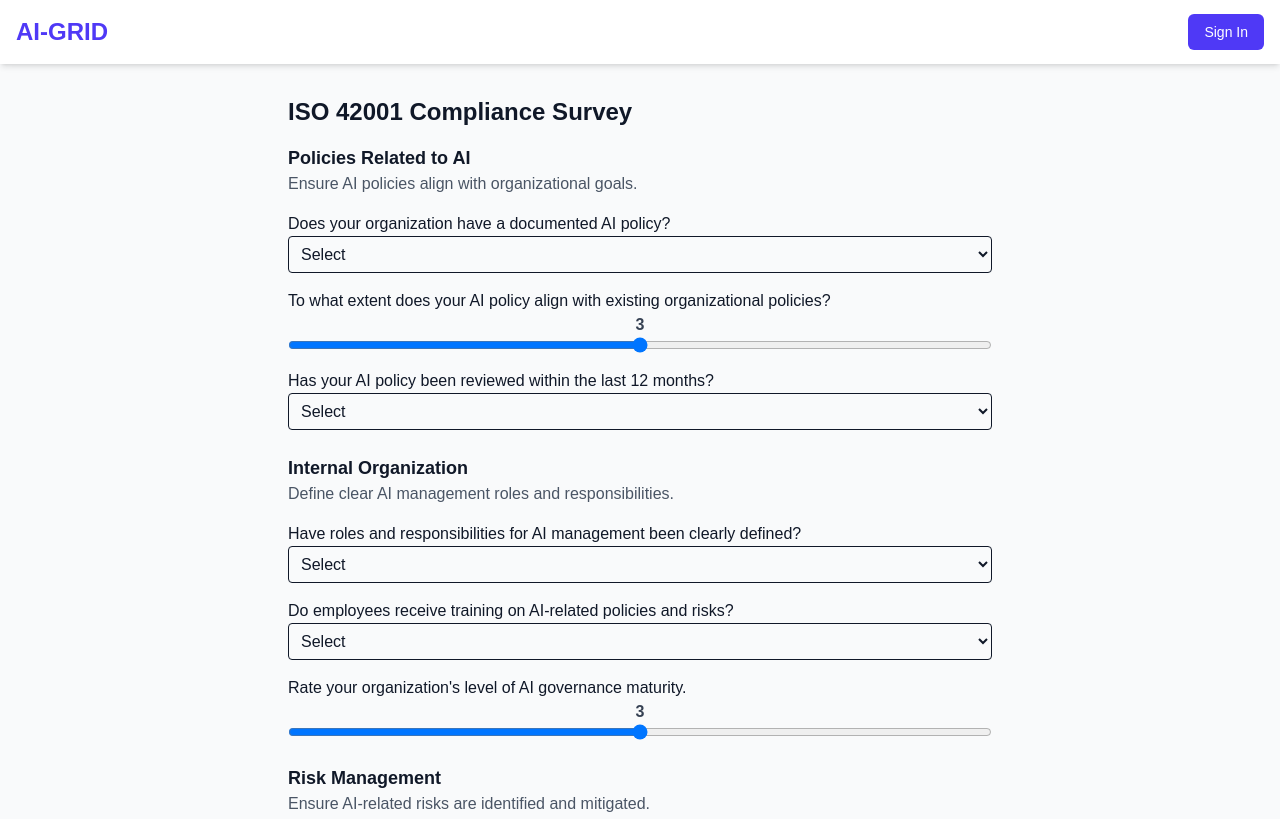
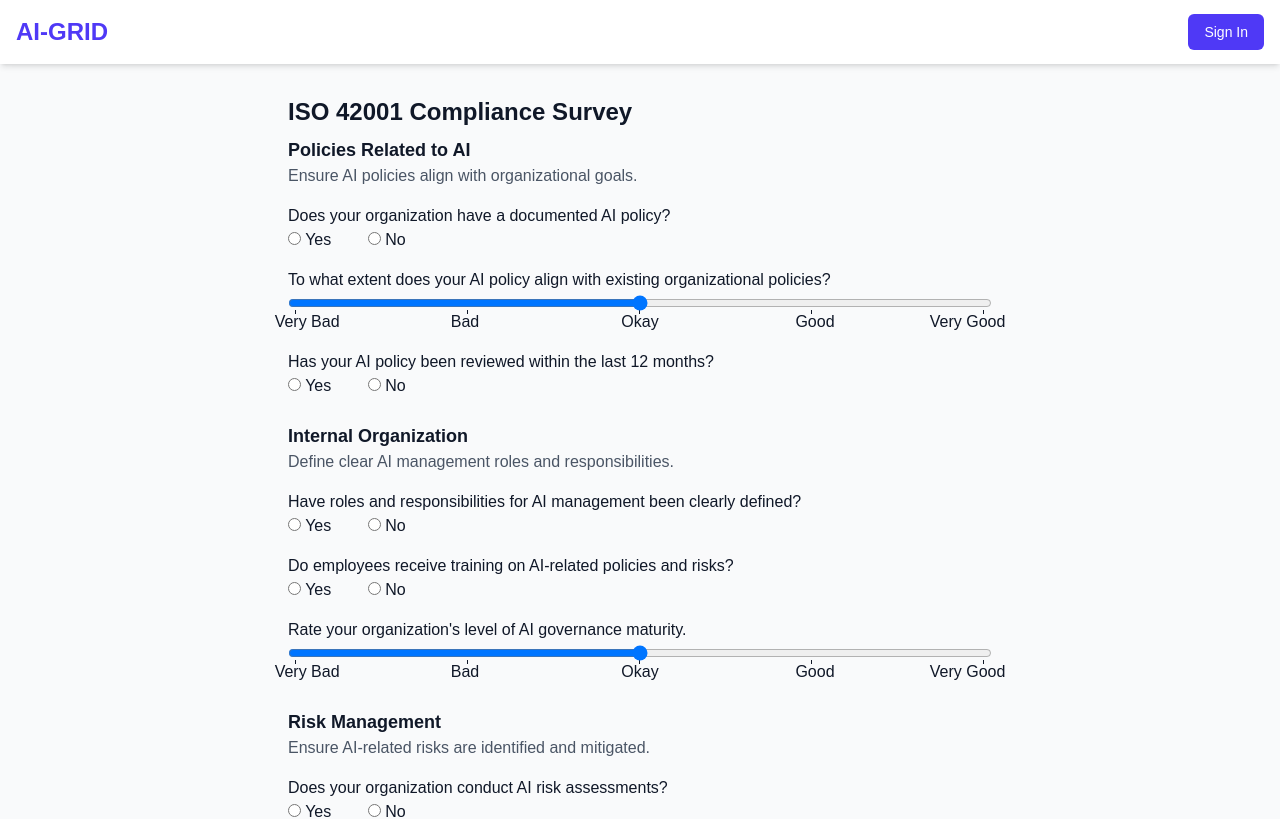
Before and after one commit to SamerMu/ai-grid, a Next.js app: page /survey in a window 1280 px wide. Shown: the top 819 px of the page. Built offline with nearby package versions, Linux system fonts and the light colour scheme; no server answers.

Commit message:
Test branch for styling stuff; changed yes/no questions to radio buttons and gave sliders the tick marks and labels. Taken from an old version when we implemented the most basic user auth so many issues might have been fixed elsewhere.

```diff
--- a/data/questions.js
+++ b/data/questions.js
@@ -52,7 +52,7 @@ const questions = [
         },
         {
           text: "How frequently are AI risk assessments conducted?",
-          type: "likert",
+          type: "dropdown",
           weight: 8,
         },
         {
--- a/src/app/globals.css
+++ b/src/app/globals.css
@@ -22,3 +22,27 @@ body {
   background: var(--background);
   font-family: Arial, Helvetica, sans-serif;
 }
+
+input[type=range] {
+  width: 100%;
+  max-width: 100%;
+  margin-left: 0;
+}
+
+input[type=range] + datalist {
+    display: flex;
+    margin-top: -4px;
+}
+input[type=range] + datalist option {
+    display: inline-block;
+    width: calc((700px) / (4));
+    text-align: center;
+}
+input[type=range] + datalist option:first-child {
+    width: calc((775px) / ((4) * 2) + 6px);
+    text-align: left;
+}
+input[type=range] + datalist option:last-child {
+    width: calc((775px) / ((4) * 2) + 6px);
+    text-align: right;
+}
--- a/src/app/survey/page.js
+++ b/src/app/survey/page.js
@@ -42,7 +42,7 @@ export default function Survey() {
 
   return (
     <div className="p-8 max-w-3xl mx-auto">
-      <h1 className="text-2xl font-bold mb-4">ISO 42001 Compliance Survey</h1>
+      <h1 className="text-2xl font-bold mb-2">ISO 42001 Compliance Survey</h1>
       {questions.map((section) => (
         <div key={section.section} className="mb-6">
           <h2 className="text-lg font-semibold">{section.section}</h2>
@@ -51,28 +51,40 @@ export default function Survey() {
             <div key={index} className="mt-4">
               <label className="block font-medium">{q.text}</label>
               {q.type === "yesno" ? (
-                <select
-                  onChange={(e) => handleChange(section, index, e.target.value)}
-                  className="w-full p-2 border rounded"
-                >
-                  <option value="">Select</option>
-                  <option value="yes">Yes</option>
-                  <option value="no">No</option>
-                </select>
+                <>
+                  <input type="radio" id={"yesbox"+q.text} name={q.text} value="yes" />
+                  <label for={"yesbox"+q.text}> Yes &emsp;&emsp;</label>
+                  <input type="radio" id={"nobox"+q.text} name={q.text} value="no" />
+                  <label for={"nobox"+q.text}> No</label>
+                </>
               ) : q.type === "likert" ? (
                 <div className="flex flex-col items-center">
-                  <span className="font-semibold text-gray-700">
-                    {responses[`${section.section}-${index}`] || "3"} {/* Display the current value */}
-                  </span>
                   <input
                     type="range"
+                    list="rangeslider"
                     min="1"
                     max="5"
                     value={responses[`${section.section}-${index}`] || "3"} // Set the value from responses
                     onChange={(e) => handleChange(section, index, e.target.value)}
                     className="w-full"
                   />
+                  <datalist id="rangeslider">
+                    <option value="1">Very Bad</option>
+                    <option value="2">Bad</option>
+                    <option value="3">Okay</option>
+                    <option value="4">Good</option>
+                    <option value="5">Very Good</option>
+                  </datalist>
                 </div>
+              ) : q.type === "dropdown" ? (
+                <select
+                  onChange={(e) => handleChange(section, index, e.target.value)}
+                  className="w-full p-2 border rounded"
+                >
+                  <option value="">Select</option>
+                  <option value="Yearly">Yearly</option>
+                  <option value="Bi-Yearly">Bi-Yearly</option>
+                </select>
               ) : (
                 <input
                   type="text"
```
